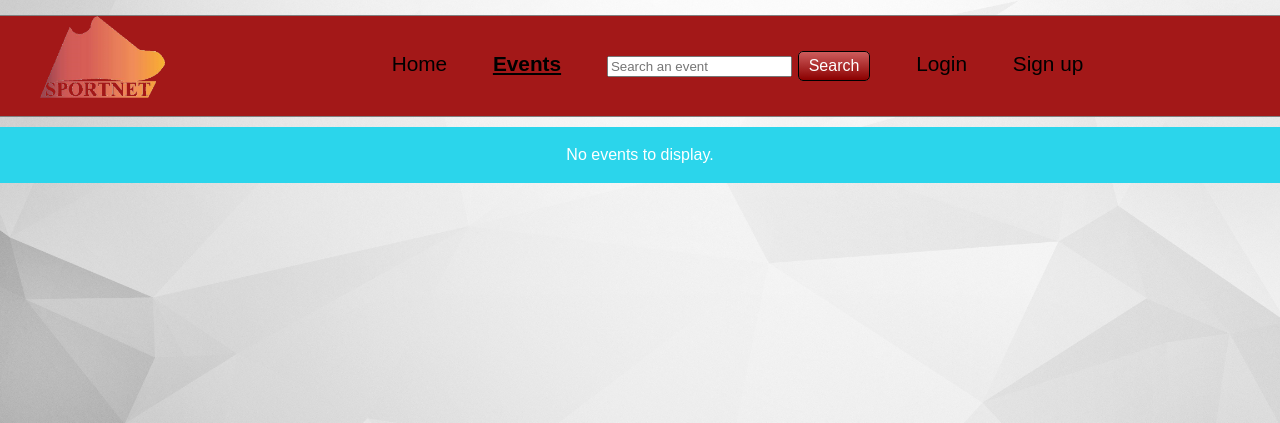
After one commit to Kebatoufragile/SportNet, a PHP site: template components/eventlist.html.twig in a window 1280 px wide. The commit adds this page. Shown: the top 423 px of the page. Run offline with PHP 8.4, Linux system fonts and the light colour scheme; the template is opened without the code that fills it, so the values that code supplies are empty; some libraries are stand-ins or nearby versions.

Commit message:
[DONE] eventlist

```diff
--- a/app/route.php
+++ b/app/route.php
@@ -23,3 +23,7 @@ $app->get('/logout', 'App\Controllers\LogoutController:logout')->setName('logout
 $app->get('/createEvent', 'App\Controllers\EventController:dispatch')->setName('createEvent');
 
 $app->post('/createEvent', 'App\Controllers\EventController:createEvent')->setName('createEvent');
+
+$app->get('/event', 'App\Controllers\EventController:displayEventPage')->setName('event');
+
+$app->get('/eventlist', 'App\Controllers\EventController:displayList')->setName('eventlist');
--- a/components/base.html.twig
+++ b/components/base.html.twig
@@ -21,7 +21,7 @@
         <div class="title"><img src="/SportNet/public/assets/res/logo.png" width="40%"></div>
         <div class="subtitle">
             <div><a {% block activehome %}{% endblock %} href="home">Home</a></div>
-            <div><a {% block activeevents %}{% endblock %} href="events">Events</a></div>
+            <div><a {% block activeevents %}{% endblock %} href="eventlist">Events</a></div>
             <div>
                 <form action="search" method="post">
                     <input type="text" placeholder="Search an event" autocomplete="off">
--- /dev/null
+++ b/components/eventlist.html.twig
@@ -0,0 +1,41 @@
+{% extends 'base.html.twig' %}
+
+{% block activeevents %}class="activeheader"{% endblock %}
+
+
+{% block content %}
+
+    {# error #}
+    {% if error != false %}
+        <div class="alert danger" role="alert">
+            {{ error }}
+        </div>
+    {% endif %}
+
+    {# success #}
+    {% if success != false %}
+        <div class="alert success" role="alert">
+            {{ success }}
+        </div>
+    {% endif %}
+
+
+    {# if no events to display #}
+    {% if events|length > 0 %}
+
+        {% for event in events %}
+            <div class="jumbotron">
+                <h3>{{ event.name }}</h3>
+                <p><em>{{ event.description }}</em></p>
+                <p><strong>Discipline : {{ event.discipline }}</strong></p>
+                <a href="event?idEvent={{ event.idEvent }}"><button class="btn">See {{ event.name }}</button></a>
+            </div>
+        {% endfor %}
+
+    {% else %}
+        <div class="alert info">
+            No events to display.
+        </div>
+    {% endif %}
+
+{% endblock %}
```
Also changed, not shown: app/src/Controllers/EventController.php (+16 -0 lines).
